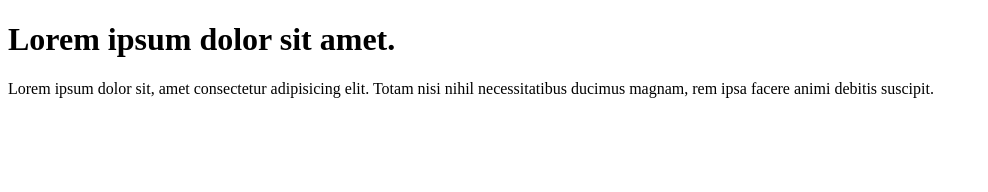
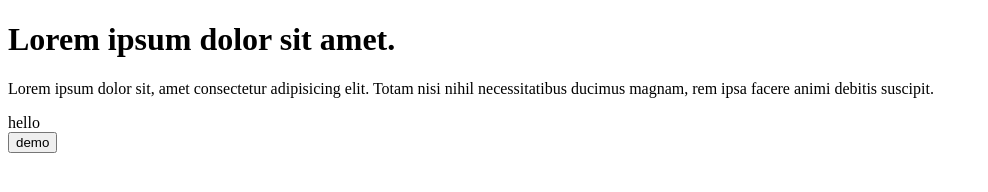
Before and after one commit to DevHikmat/MySimpleProject, a plain HTML site: page index.html in a window 1280 px wide. Shown: the whole page, without its empty margins (0-988 px from the left). Drawn offline with Linux system fonts and the light colour scheme.

Commit message:
card elementi qushildi.

```diff
--- a/index.html
+++ b/index.html
@@ -9,5 +9,13 @@
 <body>
     <h1>Lorem ipsum dolor sit amet.</h1>
     <p>Lorem ipsum dolor sit, amet consectetur adipisicing elit. Totam nisi nihil necessitatibus ducimus magnam, rem ipsa facere animi debitis suscipit.</p>
+    <div class="card">
+        <div class="card-body">
+            hello
+        </div>
+        <div class="card-footer">
+            <button class="btn btn-primary">demo</button>
+        </div>
+    </div>
 </body>
 </html>
```
